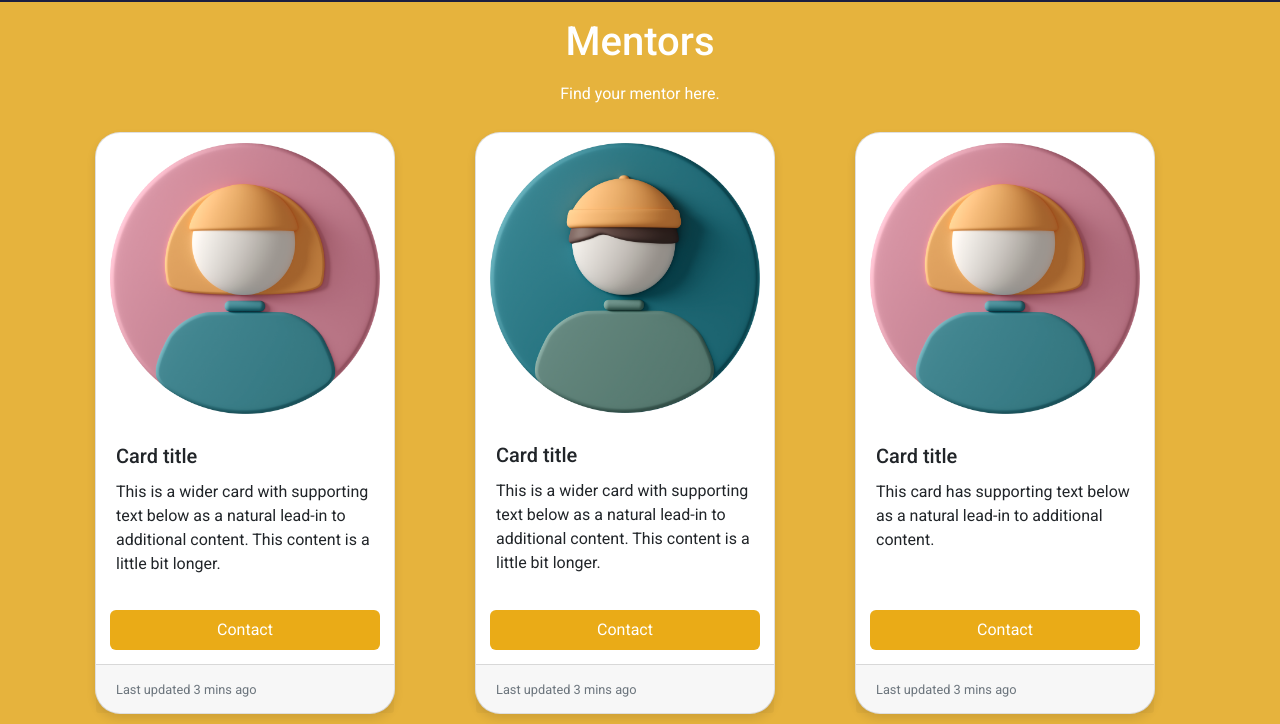
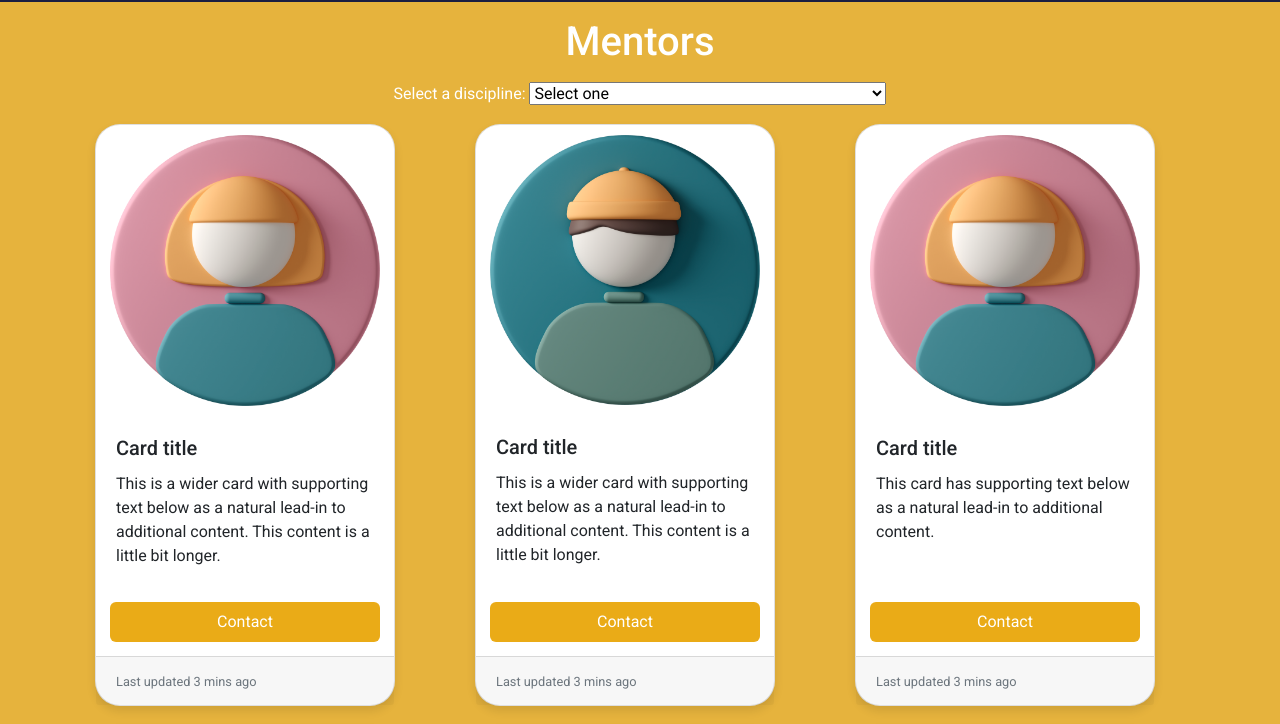
Before and after one commit to gislainm/funathon-2022, a plain HTML site: page client/html/profile.html in a window 1280 px wide. Shown: the part 68-792 px from the top of the page. Drawn offline with nearby package versions, Linux system fonts and the light colour scheme.

Commit message:
updating the find mentor page

```diff
--- a/client/html/profile.html
+++ b/client/html/profile.html
@@ -30,7 +30,21 @@
 		<div class="container">
 			<div class="text-center text-white">
 				<h1 class="m-3 c-nav">Mentors</h1>
-				<p>Find your mentor here.</p>
+				<label for="discipline">
+					Select a discipline:
+				</label>
+				<select name="discipline" id="discipline" required>
+					<option disabled selected value="">Select one</option>
+					<option value="Freshman"> Agriculture/Natural Resources</option>
+					<option value="Sophomore"> Biological and Biomedical Sciences</option>
+					<option value="Junior">Computer Science/Info Sciences/Support
+						Tech</option>
+					<option value="Senior">Engineering</option>
+					<option value="Senior">Health Professions</option>
+					<option value="Senior">Mathematics and Statistics</option>
+					<option value="Senior">Physical Sciences</option>
+					<option value="Senior">Psychology</option>
+				</select>
 			</div>
 			<div class="row row-cols-1 row-cols-md-3 g-4">
 
@@ -39,7 +53,8 @@
 						<img src="../images/FemaleUser.png" class="card-img-top" alt="">
 						<div class="card-body">
 							<h5 class="card-title">Card title</h5>
-					  <p class="card-text">This is a wider card with supporting text below as a natural lead-in to additional content. This content is a little bit longer.</p>
+							<p class="card-text">This is a wider card with supporting text below as a natural lead-in to
+								additional content. This content is a little bit longer.</p>
 						</div>
 						<button class="button">Contact</button>
 						<div class="card-footer">
@@ -53,7 +68,8 @@
 						<img src="../images/user1.png" class="card-img-top" alt="...">
 						<div class="card-body">
 							<h5 class="card-title">Card title</h5>
-						<p class="card-text">This is a wider card with supporting text below as a natural lead-in to additional content. This content is a little bit longer.</p>
+							<p class="card-text">This is a wider card with supporting text below as a natural lead-in to
+								additional content. This content is a little bit longer.</p>
 						</div>
 						<button class="button">Contact</button>
 						<div class="card-footer">
@@ -66,7 +82,8 @@
 						<img src="../images/FemaleUser.png" class="card-img-top" alt="...">
 						<div class="card-body">
 							<h5 class="card-title">Card title</h5>
-					  <p class="card-text">This card has supporting text below as a natural lead-in to additional content.</p>
+							<p class="card-text">This card has supporting text below as a natural lead-in to additional
+								content.</p>
 						</div>
 						<button class="button">Contact</button>
 						<div class="card-footer">
@@ -82,7 +99,8 @@
 						<img src="../images/FemaleUser.png" class="card-img-top" alt="...">
 						<div class="card-body">
 							<h5 class="card-title">Card title</h5>
-						<p class="card-text">This card has supporting text below as a natural lead-in to additional content.</p>
+							<p class="card-text">This card has supporting text below as a natural lead-in to additional
+								content.</p>
 						</div>
 						<button class="button">Contact</button>
 						<div class="card-footer">
@@ -96,7 +114,8 @@
 						<img src="../images/user1.png" class="card-img-top" alt="...">
 						<div class="card-body">
 							<h5 class="card-title">Card title</h5>
-						<p class="card-text">This is a wider card with supporting text below as a natural lead-in to additional content. This content is a little bit longer.</p>
+							<p class="card-text">This is a wider card with supporting text below as a natural lead-in to
+								additional content. This content is a little bit longer.</p>
 						</div>
 						<button class="button">Contact</button>
 						<div class="card-footer">
@@ -109,7 +128,8 @@
 						<img src="../images/FemaleUser.png" class="card-img-top" alt="...">
 						<div class="card-body">
 							<h5 class="card-title">Card title</h5>
-					  <p class="card-text">This card has supporting text below as a natural lead-in to additional content.</p>
+							<p class="card-text">This card has supporting text below as a natural lead-in to additional
+								content.</p>
 						</div>
 						<button class="button">Contact</button>
 						<div class="card-footer">
@@ -125,7 +145,8 @@
 						<img src="../images/FemaleUser.png" class="card-img-top" alt="...">
 						<div class="card-body">
 							<h5 class="card-title">Card title</h5>
-						<p class="card-text">This card has supporting text below as a natural lead-in to additional content.</p>
+							<p class="card-text">This card has supporting text below as a natural lead-in to additional
+								content.</p>
 						</div>
 						<button class="button">Contact</button>
 						<div class="card-footer">
@@ -139,7 +160,8 @@
 						<img src="../images/user1.png" class="card-img-top" alt="...">
 						<div class="card-body">
 							<h5 class="card-title">Card title</h5>
-						<p class="card-text">This is a wider card with supporting text below as a natural lead-in to additional content. This content is a little bit longer.</p>
+							<p class="card-text">This is a wider card with supporting text below as a natural lead-in to
+								additional content. This content is a little bit longer.</p>
 						</div>
 						<button class="button">Contact</button>
 						<div class="card-footer">
@@ -152,7 +174,8 @@
 						<img src="../images/FemaleUser.png" class="card-img-top" alt="...">
 						<div class="card-body">
 							<h5 class="card-title">Card title</h5>
-					  <p class="card-text">This card has supporting text below as a natural lead-in to additional content.</p>
+							<p class="card-text">This card has supporting text below as a natural lead-in to additional
+								content.</p>
 						</div>
 						<button class="button">Contact</button>
 						<div class="card-footer">
```
Lines whose indentation alone changed are shown as unchanged.
